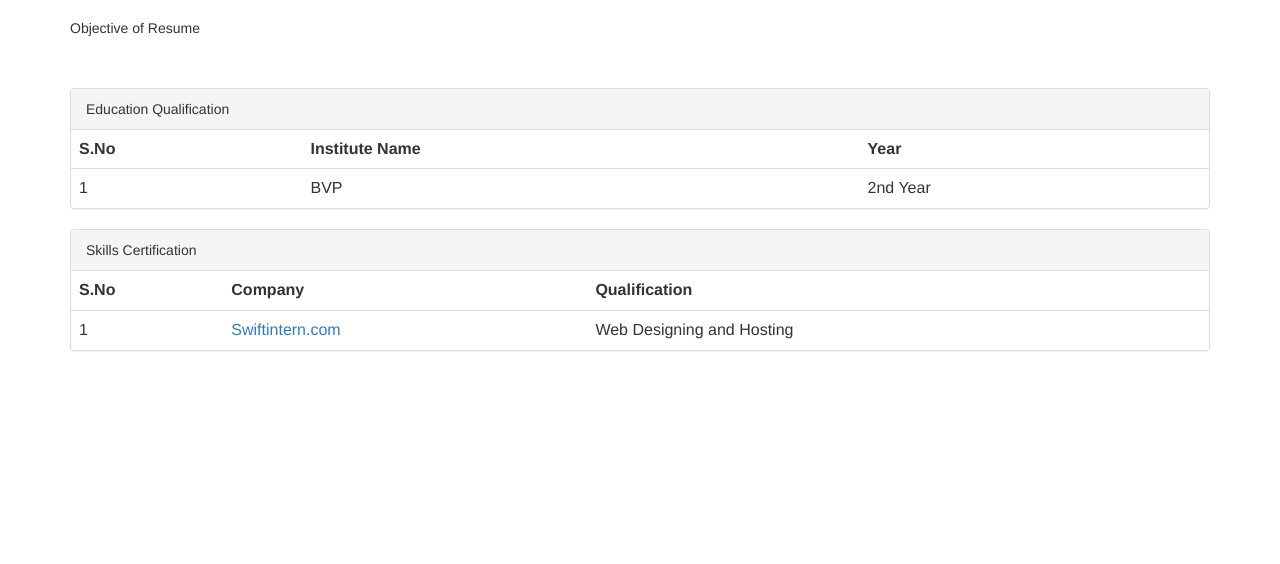
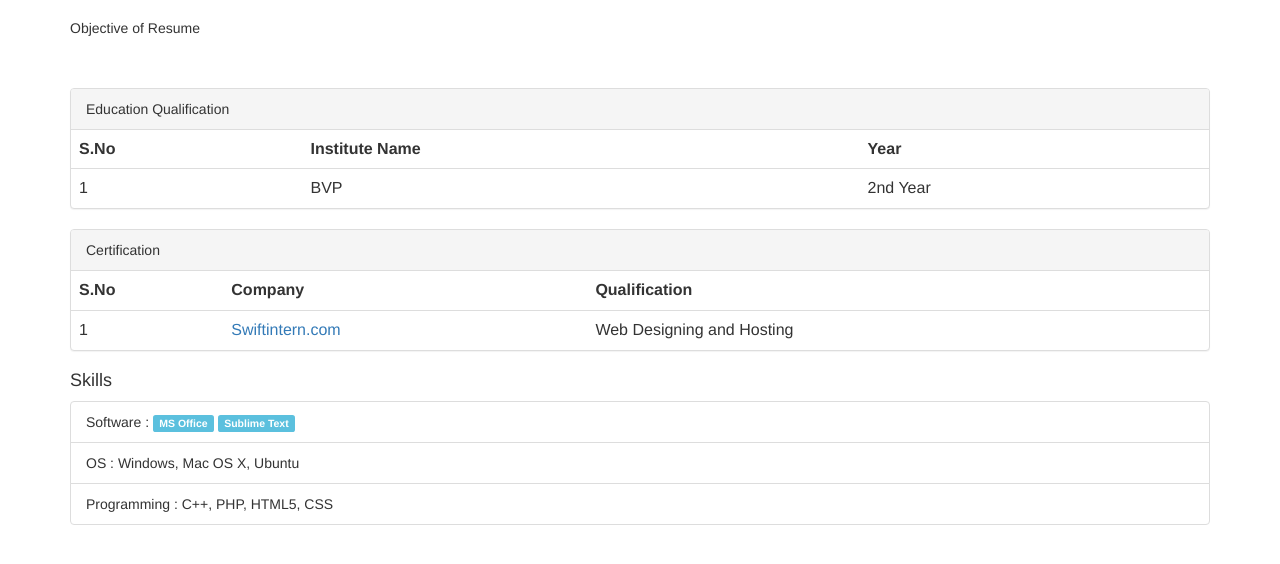
Before and after one commit to faizanayubi/faizanayubi.github.io, a plain HTML site: page index.html in a window 1280 px wide. Shown: the part 102-666 px from the top of the page. Drawn offline with nearby package versions, Linux system fonts and the light colour scheme.

Commit message:
Added Skills

```diff
--- a/index.html
+++ b/index.html
@@ -37,7 +37,7 @@
 		<!-- Workshops -->
 		<div class="panel panel-default">
   			<div class="panel-heading">
-  				Skills Certification
+  				Certification
   			</div>
   			<table class="table">
   				<tr>
@@ -56,6 +56,17 @@
 		</div>
 
 
+		<!-- Skills -->
+		<h4>Skills</h4>
+		<ul class="list-group">
+			<li class="list-group-item">Software :
+				<span class="label label-info">MS Office</span>
+				<span class="label label-info">Sublime Text</span>
+			</li>
+			<li class="list-group-item">OS : Windows, Mac OS X, Ubuntu</li>
+			<li class="list-group-item">Programming : C++, PHP, HTML5, CSS</li>
+		</ul>
+
 	</div>
 </body>
 </html>
```
